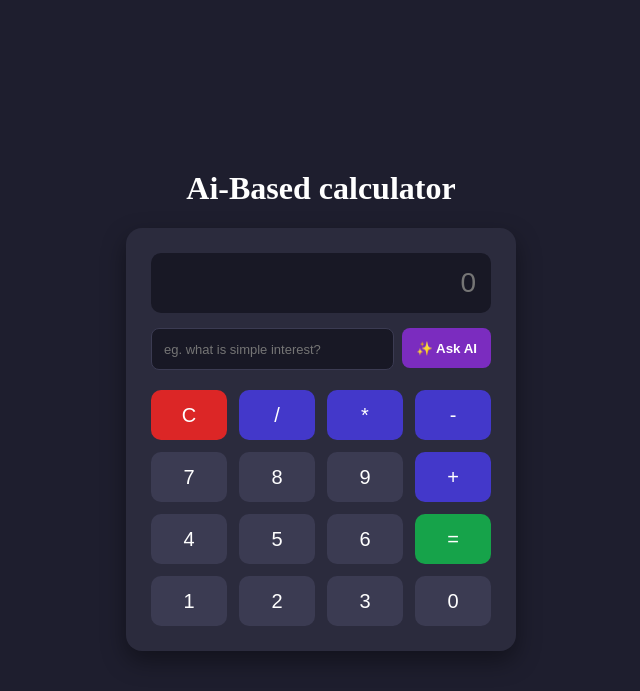
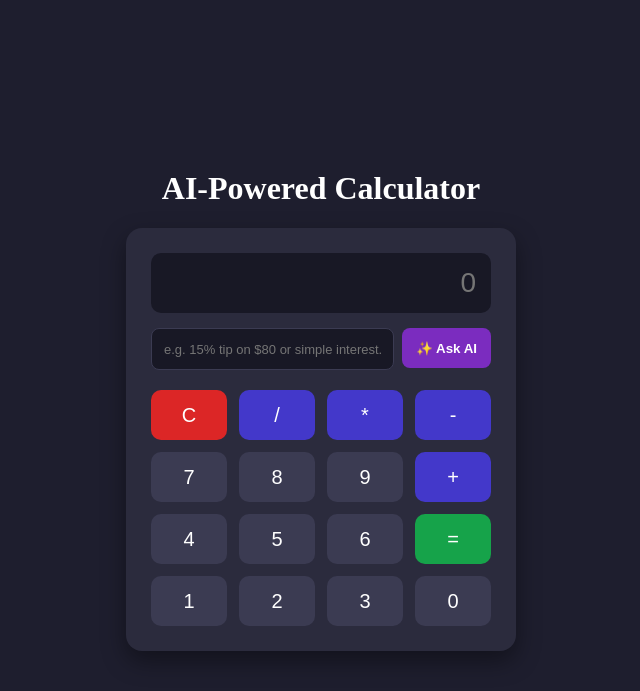
Before and after one commit to TheHimanshuMishraXD/Ai-based-calculator, a Flask app: page / in a window 1280 px wide. Shown: the top 691 px of the page, without its empty margins (319-959 px from the left). Run offline with Flask 3, Linux system fonts and the light colour scheme.

Commit message:
Auto-update calculator: 2026-10-19 13:38:21

```diff
--- a/templates/calc.html
+++ b/templates/calc.html
@@ -3,25 +3,24 @@
 <head>
     <meta charset="UTF-8">
     <meta name="viewport" content="width=device-width, initial-scale=1.0">
-    <title>Vikings Calculator</title>
+    <title>AI Calculator</title>
+    <link rel="preconnect" href="https://fonts.googleapis.com">
+    <link rel="preconnect" href="https://fonts.gstatic.com" crossorigin>
+    <link href="https://fonts.googleapis.com/css2?family=Inter:wght@400;500;600;700&display=swap" rel="stylesheet">
     <link rel="stylesheet" href="{{ url_for('static', filename='calc.css') }}">
 </head>
 <body>
 
-    <h1>Ai-Based calculator</h1>
+    <h1>AI-Powered Calculator</h1>
 
-    <!-- Main Calculator Container -->
     <div class="calculator">
-        <!-- Result Display Screen -->
         <input type="text" id="display" placeholder="0" readonly>
 
-        <!-- AI Input Box -->
         <div class="ai-box">
-            <input type="text" id="ai-prompt" placeholder="eg. what is simple interest?">
+            <input type="text" id="ai-prompt" placeholder="e.g. 15% tip on $80 or simple interest...">
             <button id="ai-btn">✨ Ask AI</button>
         </div>
 
-        <!-- 4x4 Buttons Grid -->
         <div class="buttons">
             <button class="btn clear">C</button>
             <button class="btn operator">/</button>
@@ -45,7 +44,6 @@
         </div>
     </div>
 
-
     <script src="{{ url_for('static', filename='calc.js') }}"></script>
 </body>
 </html>
```
